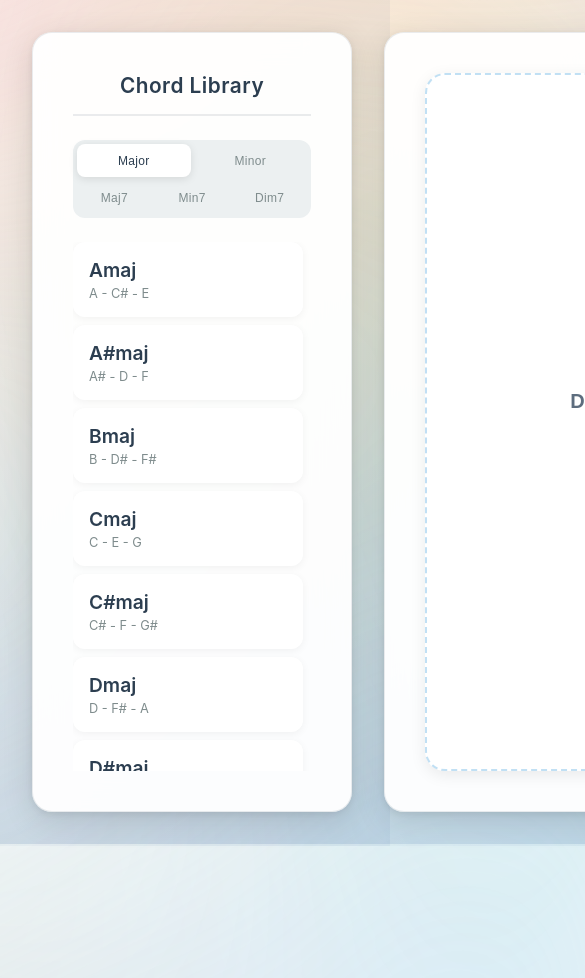
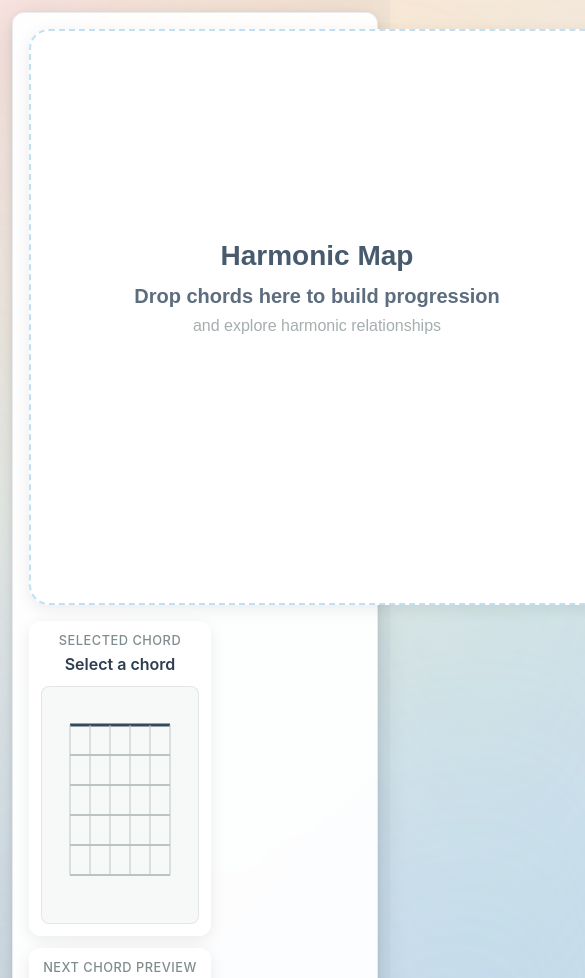
Before and after one commit to Dan5762/Guitar-Chord-Learner, a plain HTML site: page index.html in a window 390 px wide. Shown: the top 978 px of the page, 585 px wide, since content can reach past the window. Before the commit the page ends 846 px from the top, so only its background shows below. Drawn offline with Linux system fonts and the light colour scheme.

Commit message:
Enhance mobile responsiveness and touch support for harmonic map interactions

```diff
--- a/harmonicMap.js
+++ b/harmonicMap.js
@@ -15,6 +15,11 @@ class HarmonicMap {
     this.canvas.addEventListener('click', this.handleClick.bind(this));
     this.canvas.addEventListener('dragover', this.handleDragOver.bind(this));
     this.canvas.addEventListener('drop', this.handleDrop.bind(this));
+
+    // Touch event handlers for mobile
+    this.canvas.addEventListener('touchstart', this.handleTouchStart.bind(this));
+    this.canvas.addEventListener('touchmove', this.handleTouchMove.bind(this));
+    this.canvas.addEventListener('touchend', this.handleTouchEnd.bind(this));
 
     this.setupCanvas();
   }
@@ -281,22 +286,34 @@ class HarmonicMap {
   }
 
   drawInstructions() {
+    // Responsive text sizing based on canvas size
+    const isMobile = this.canvas.width < 400;
+    const titleSize = isMobile ? 20 : 28;
+    const mainTextSize = isMobile ? 14 : 20;
+    const secondaryTextSize = isMobile ? 12 : 16;
+
     // Draw main title
     this.ctx.fillStyle = 'rgba(52, 73, 94, 0.9)';
-    this.ctx.font = 'bold 28px sans-serif';
+    this.ctx.font = `bold ${titleSize}px sans-serif`;
     this.ctx.textAlign = 'center';
     this.ctx.textBaseline = 'middle';
-    this.ctx.fillText('Harmonic Map', this.centerX, this.centerY - 60);
+    this.ctx.fillText('Harmonic Map', this.centerX, this.centerY - (isMobile ? 40 : 60));
 
     // Draw main instruction text
     this.ctx.fillStyle = 'rgba(52, 73, 94, 0.8)';
-    this.ctx.font = 'bold 20px sans-serif';
-    this.ctx.fillText('Drop chords here to build progression', this.centerX, this.centerY - 20);
+    this.ctx.font = `bold ${mainTextSize}px sans-serif`;
 
-    // Draw secondary instruction
-    this.ctx.fillStyle = 'rgba(127, 140, 141, 0.7)';
-    this.ctx.font = '16px sans-serif';
-    this.ctx.fillText('and explore harmonic relationships', this.centerX, this.centerY + 10);
+    if (isMobile) {
+      this.ctx.fillText('Tap chords to build', this.centerX, this.centerY - 10);
+      this.ctx.fillText('harmonic progression', this.centerX, this.centerY + 10);
+    } else {
+      this.ctx.fillText('Drop chords here to build progression', this.centerX, this.centerY - 20);
+
+      // Draw secondary instruction
+      this.ctx.fillStyle = 'rgba(127, 140, 141, 0.7)';
+      this.ctx.font = `${secondaryTextSize}px sans-serif`;
+      this.ctx.fillText('and explore harmonic relationships', this.centerX, this.centerY + 10);
+    }
   }
 
   drawDragArrow() {
@@ -357,6 +374,45 @@ class HarmonicMap {
     const x = event.clientX - rect.left;
     const y = event.clientY - rect.top;
 
+    this.updateHoveredChord(x, y);
+  }
+
+  // Touch event handlers
+  handleTouchStart(event) {
+    event.preventDefault();
+    const rect = this.canvas.getBoundingClientRect();
+    const touch = event.touches[0];
+    const x = touch.clientX - rect.left;
+    const y = touch.clientY - rect.top;
+
+    this.updateHoveredChord(x, y);
+  }
+
+  handleTouchMove(event) {
+    event.preventDefault();
+    const rect = this.canvas.getBoundingClientRect();
+    const touch = event.touches[0];
+    const x = touch.clientX - rect.left;
+    const y = touch.clientY - rect.top;
+
+    this.updateHoveredChord(x, y);
+  }
+
+  handleTouchEnd(event) {
+    event.preventDefault();
+    if (this.hoveredChord && this.hoveredChord !== this.currentChord?.name) {
+      this.navigateToChord(this.hoveredChord);
+    }
+    // Clear hover state after touch
+    setTimeout(() => {
+      this.hoveredChord = null;
+      this.clearNextChordDisplay();
+      this.render();
+    }, 100);
+  }
+
+  // Unified method for updating hovered chord (used by both mouse and touch)
+  updateHoveredChord(x, y) {
     let newHoveredChord = null;
 
     this.chordPositions.forEach((pos, chordName) => {
@@ -380,7 +436,7 @@ class HarmonicMap {
       }
     }
 
-    // Change cursor
+    // Change cursor (only relevant for desktop)
     this.canvas.style.cursor = newHoveredChord ? 'pointer' : 'default';
   }
 
--- a/styles.css
+++ b/styles.css
@@ -196,10 +196,19 @@ main {
     box-shadow: 0 2px 8px rgba(0, 0, 0, 0.05);
 }
 
-.chord-card:hover {
+.chord-card:hover,
+.chord-card:active {
     background: #ffffff;
     transform: translateY(-2px);
     box-shadow: 0 8px 24px rgba(0, 0, 0, 0.1);
+}
+
+/* Touch-specific styles */
+@media (hover: none) and (pointer: coarse) {
+    .chord-card:active {
+        background: #f8f9fa;
+        transform: scale(0.98);
+    }
 }
 
 .chord-card.dragging {
@@ -347,3 +356,172 @@ main {
 .playing {
     animation: pulse 0.5s ease-in-out;
 }
+
+/* Mobile responsiveness */
+@media (max-width: 768px) {
+    main {
+        flex-direction: column;
+        gap: 1rem;
+        padding: 1rem;
+        max-width: 100%;
+    }
+
+    .panel {
+        padding: 1.5rem;
+        border-radius: 15px;
+    }
+
+    #chord-library {
+        flex: none;
+        height: auto;
+        order: 2; /* Move chord library below harmonic navigator on mobile */
+        max-height: 50vh;
+    }
+
+    #chord-library h2 {
+        font-size: 1.1rem;
+        margin-bottom: 1rem;
+        padding-bottom: 0.75rem;
+    }
+
+    #chord-type-selector {
+        margin-bottom: 1rem;
+        padding: 3px;
+    }
+
+    .type-btn {
+        padding: 0.5rem 0.4rem;
+        font-size: 0.7rem;
+        min-width: 40px;
+        min-height: 44px; /* Better touch target */
+        touch-action: manipulation;
+    }
+
+    #chord-cards-container {
+        max-height: 200px;
+        gap: 6px;
+    }
+
+    .chord-card {
+        padding: 0.75rem;
+        border-radius: 10px;
+        /* Better touch targets */
+        min-height: 44px;
+        touch-action: manipulation;
+    }
+
+    .chord-name {
+        font-size: 1rem;
+        margin-bottom: 0.2rem;
+    }
+
+    .chord-notes {
+        font-size: 0.75rem;
+    }
+
+    #harmonic-navigator {
+        flex: none;
+        height: auto;
+        order: 1; /* Harmonic navigator on top for mobile */
+    }
+
+    #harmonic-content {
+        flex-direction: column;
+        gap: 1rem;
+    }
+
+    #harmonic-map-container {
+        padding: 1rem;
+        height: 350px; /* Fixed height for mobile */
+        min-height: 350px;
+    }
+
+    #chord-displays-column {
+        flex-direction: row;
+        gap: 1rem;
+        max-width: 100%;
+    }
+
+    #current-chord-display,
+    #next-chord-display {
+        flex: 1;
+        padding: 1rem;
+        border-radius: 12px;
+    }
+
+    #current-chord-display h3,
+    #next-chord-display h3 {
+        font-size: 0.8rem;
+        margin-bottom: 0.4rem;
+    }
+
+    #current-chord-name,
+    #next-chord-name {
+        font-size: 1rem;
+        margin-bottom: 0.75rem;
+    }
+
+    .fretboard-container {
+        min-height: 120px;
+        padding: 0.5rem;
+        border-radius: 8px;
+    }
+
+    .fretboard-container svg {
+        transform: scale(1);
+    }
+}
+
+@media (max-width: 480px) {
+    main {
+        padding: 0.75rem;
+        gap: 0.75rem;
+    }
+
+    .panel {
+        padding: 1rem;
+        border-radius: 12px;
+    }
+
+    #chord-library h2 {
+        font-size: 1rem;
+    }
+
+    .type-btn {
+        padding: 0.4rem 0.3rem;
+        font-size: 0.65rem;
+        min-width: 35px;
+    }
+
+    #harmonic-map-container {
+        height: 280px;
+        min-height: 280px;
+        padding: 0.75rem;
+    }
+
+    #chord-displays-column {
+        flex-direction: column;
+        gap: 0.75rem;
+    }
+
+    #current-chord-display,
+    #next-chord-display {
+        padding: 0.75rem;
+    }
+
+    .fretboard-container {
+        min-height: 100px;
+    }
+
+    .chord-card {
+        padding: 0.5rem;
+    }
+
+    .chord-name {
+        font-size: 0.9rem;
+    }
+
+    .chord-notes {
+        font-size: 0.7rem;
+    }
+}
```
